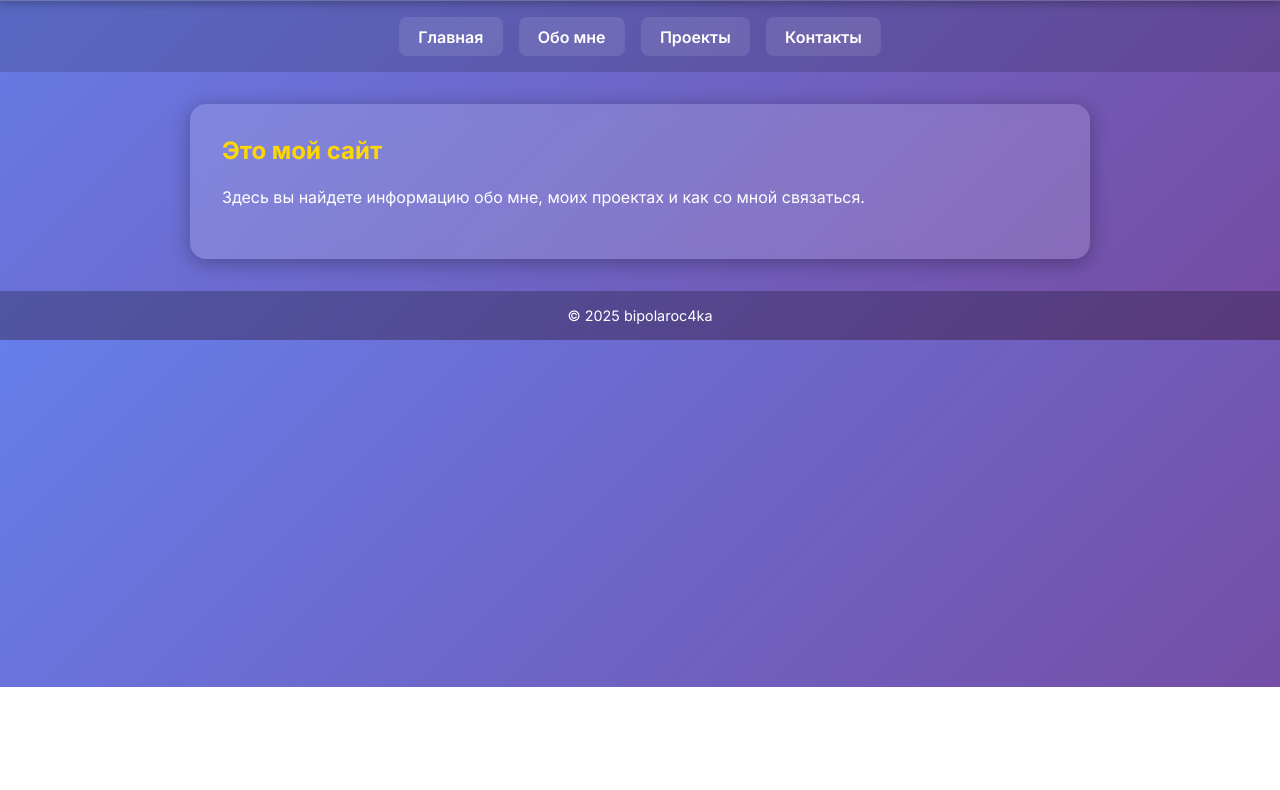
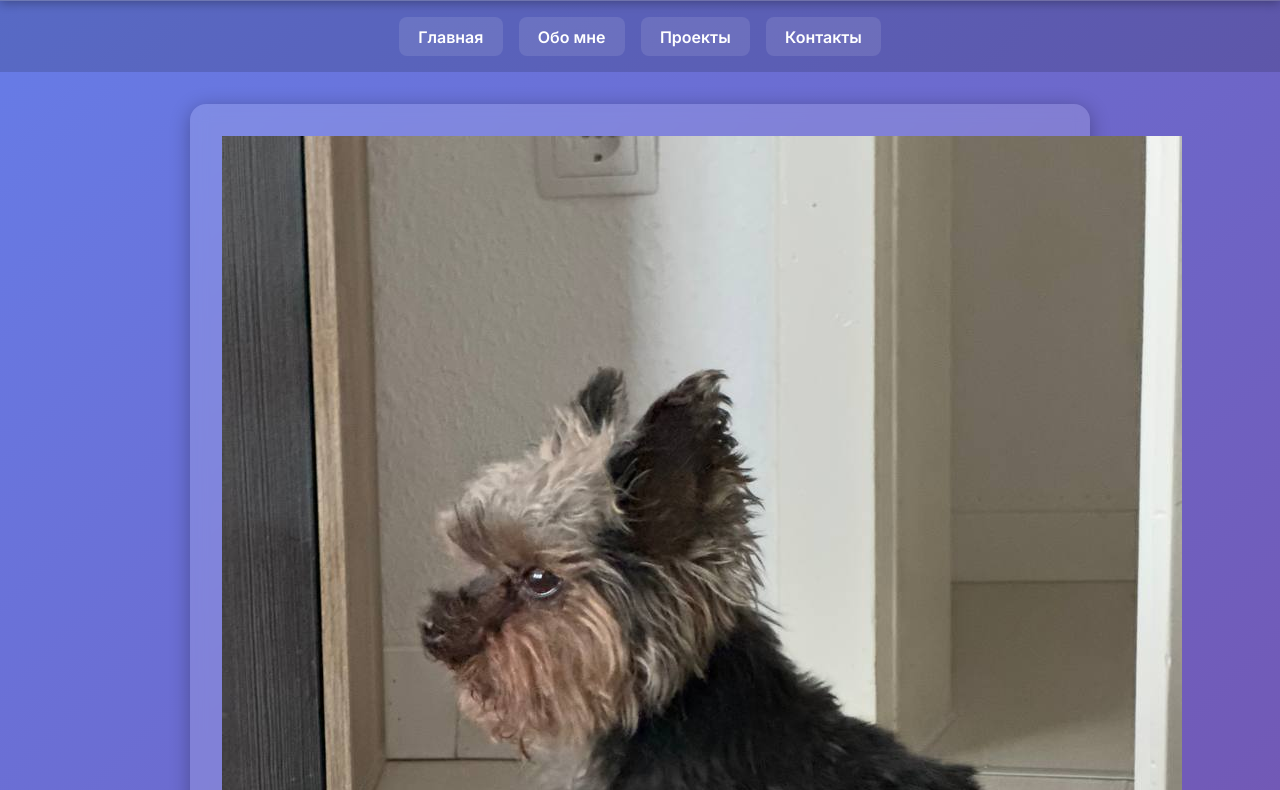
Before and after one commit to bipolaroc4ka/bipolaroc4ka.github.io, a plain HTML site: page index.html in a window 1280 px wide. Shown: the part 113-903 px from the top of the page. Before the commit the page ends 800 px from the top, so only its background shows below. Drawn offline with Linux system fonts and the light colour scheme.

Commit message:
Update index.html

```diff
--- a/index.html
+++ b/index.html
@@ -14,6 +14,9 @@
     <a href="contacts.html">Контакты</a>
   </nav>
   <main>
+    <div class="image-container">
+  <img src="source/img/ricchi.jpg" alt="Ricchi Image" />
+</div>
     <h2>Это мой сайт</h2>
     <p>Здесь вы найдете информацию обо мне, моих проектах и как со мной связаться.</p>
   </main>
```
